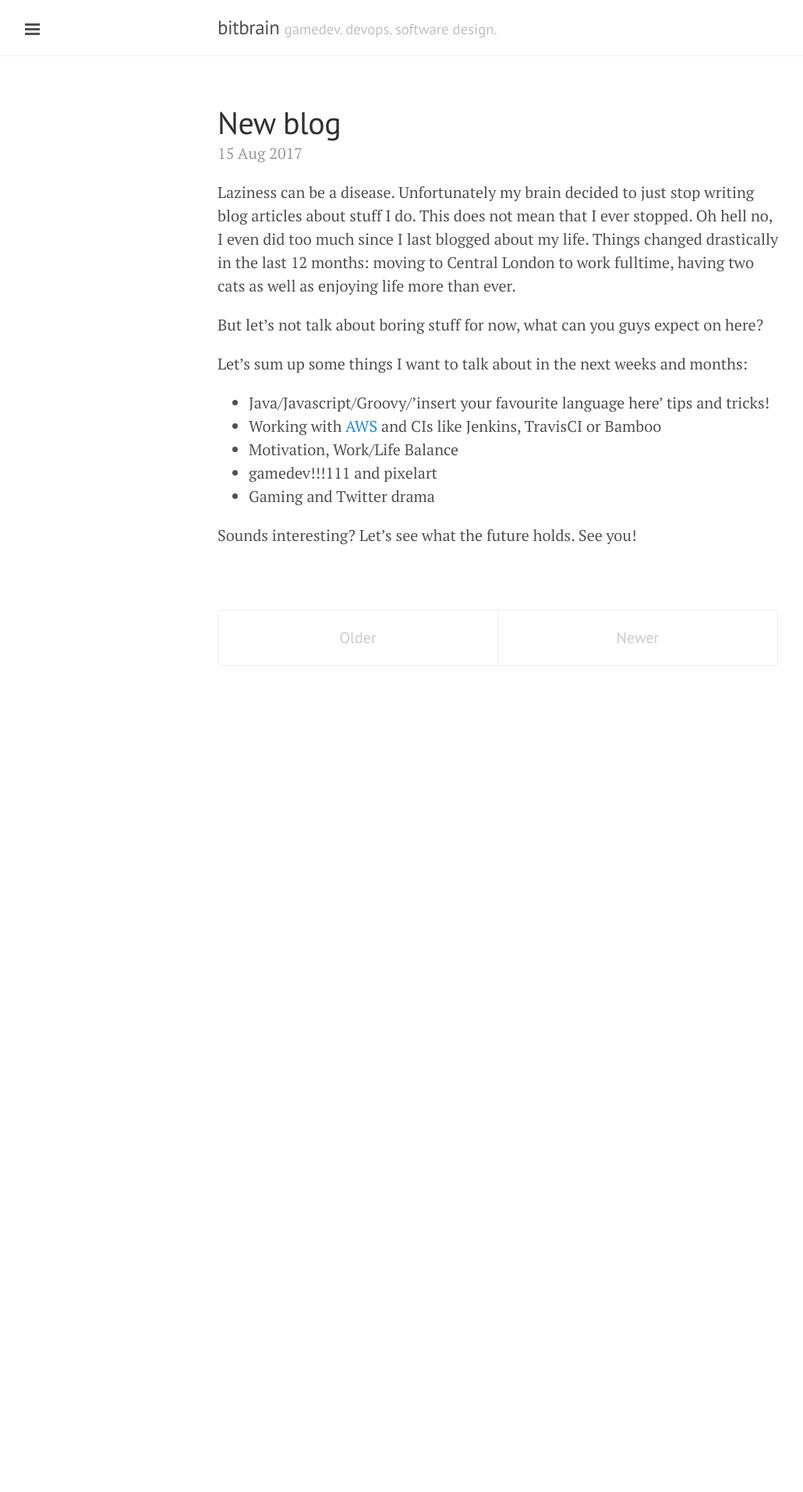
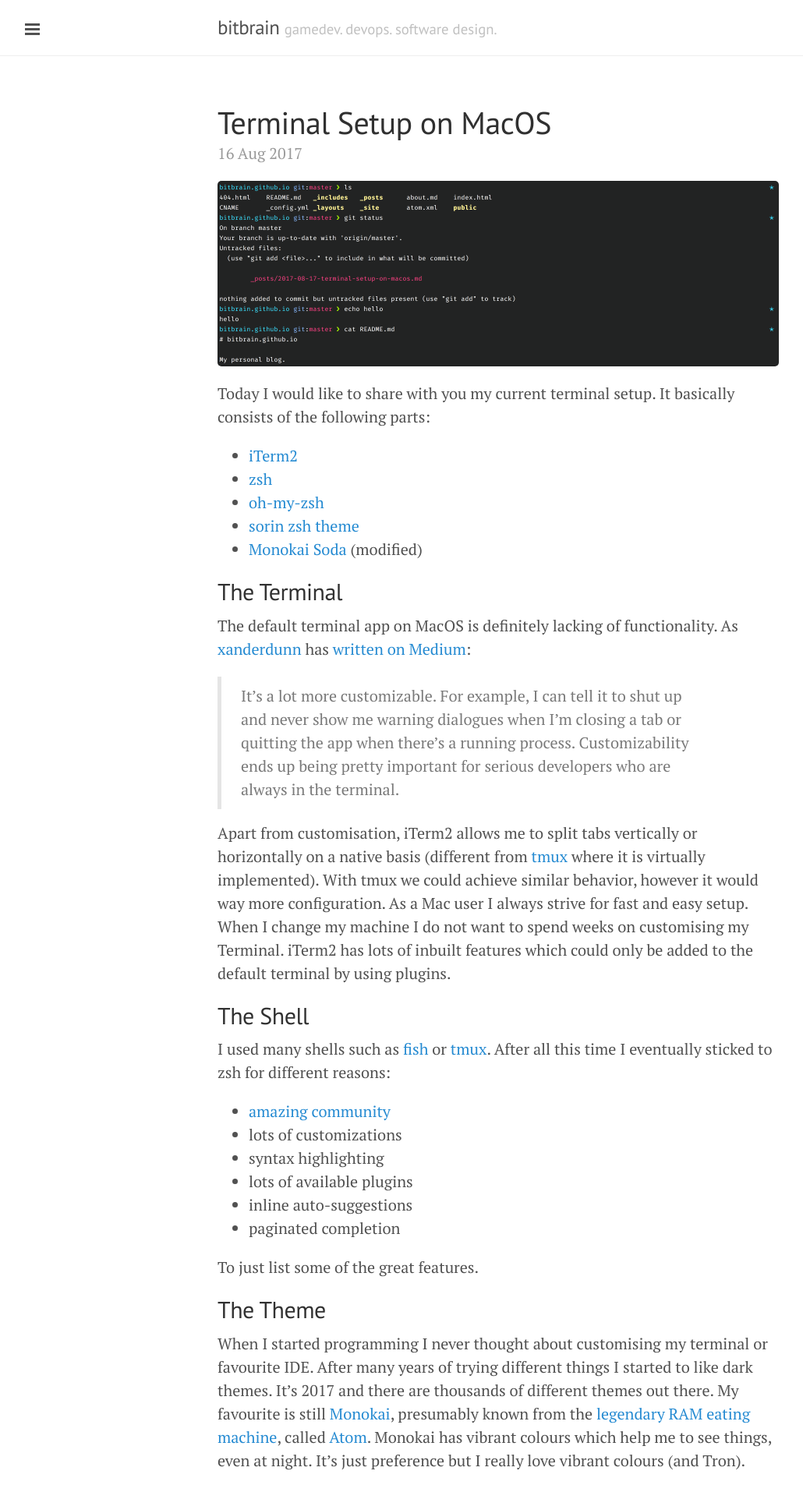
Before and after one commit to bitbrain/bitbrain.github.io, a Jekyll site: the page built from index.html, in a window 1280 px wide. Shown: the top 1914 px of the page at 78% size, without its empty margins (1-1031 px from the left). Built offline with Jekyll 4.4.1, drawn with Linux system fonts in a browser that asks for light colours; Markdown is read by kramdown in place of the engine named in the settings; the list of posts is cut into pages by our own code; before the commit the page ends 914 px from its top, so only the background shows below that; some of the changed text lies outside the part shown.

Commit message:
Published new blog post

```diff
--- a/_config.yml
+++ b/_config.yml
@@ -1,6 +1,5 @@
 # Dependencies
-markdown:         redcarpet
-pygments:         true
+highlighter:      pygments
 
 # Permalinks
 permalink:        pretty
@@ -15,6 +14,9 @@
   name:           'Miguel Gonzalez Sanchez'
   url:            https://twitter.com/bitbrain_
 
+plugins:
+                  - jekyll-paginate
+
 paginate:         5
 
 # Custom vars
--- /dev/null
+++ b/_posts/2017-08-16-terminal-setup-on-macos.md
@@ -0,0 +1,45 @@
+---
+layout: post
+title: Terminal Setup on MacOS
+---
+
+![terminal-example](/public/media/macos-terminal-example.png)
+
+Today I would like to share with you my current terminal setup. It basically consists of the following parts:
+
+* [iTerm2](https://www.iterm2.com)
+* [zsh](http://www.zsh.org)
+* [oh-my-zsh](http://ohmyz.sh)
+* [sorin zsh theme](https://cloud.githubusercontent.com/assets/2618447/6316762/51f34624-ba00-11e4-948a-6ac65a49f8c5.png)
+* [Monokai Soda](https://github.com/deepsweet/Monokai-Soda-iTerm) (modified)
+
+## The Terminal
+
+The default terminal app on MacOS is definitely lacking of functionality. As [xanderdunn](https://medium.com/@xanderdunn) has [written on Medium](https://medium.com/@xanderdunn/iterm2-vs-terminal-c06976f106ef):
+
+> It’s a lot more customizable. For example, I can tell it to shut up and never show me warning dialogues when I’m closing a tab or quitting the app when there’s a running process. Customizability ends up being pretty important for serious developers who are always in the terminal.
+
+Apart from customisation, iTerm2 allows me to split tabs vertically or horizontally on a native basis (different from [tmux](https://gist.github.com/simme/1297707) where it is virtually implemented). With tmux we could achieve similar behavior, however it would way more configuration. As a Mac user I always strive for fast and easy setup. When I change my machine I do not want to spend weeks on customising my Terminal. iTerm2 has lots of inbuilt features which could only be added to the default terminal by using plugins.
+
+## The Shell
+
+I used many shells such as [fish](https://fishshell.com/) or [tmux](https://gist.github.com/MohamedAlaa/2961058). After all this time I eventually sticked to zsh for different reasons:
+
+* [amazing community](http://ohmyz.sh/community)
+* lots of customizations
+* syntax highlighting
+* lots of available plugins
+* inline auto-suggestions
+* paginated completion
+
+To just list some of the great features.
+
+## The Theme
+
+When I started programming I never thought about customising my terminal or favourite IDE. After many years of trying different things I started to like dark themes. It's 2017 and there are thousands of different themes out there. My favourite is still [Monokai](https://atom.io/themes/monokai), presumably known from the [legendary RAM eating machine](https://josephg.com/blog/electron-is-flash-for-the-desktop), called [Atom](https://atom.io). Monokai has vibrant colours which help me to see things, even at night. It's just preference but I really love vibrant colours (and Tron).
+
+I use two different things for the appearance: the [Monokai Soda](https://github.com/deepsweet/Monokai-Soda-iTerm) theme for colours and the [sorin zsh theme](https://cloud.githubusercontent.com/assets/2618447/6316762/51f34624-ba00-11e4-948a-6ac65a49f8c5.png) theme for the terminal layout. Note that I made the colours of the Soda theme slightly brighter to have an increase in contrast.
+
+## Conclusion
+
+I hope you like my setup. Happy coding!
--- a/atom.xml
+++ b/atom.xml
@@ -1,5 +1,5 @@
 ---
-layout: nil
+layout: page
 ---
 
 <?xml version="1.0" encoding="utf-8"?>
--- a/public/css/poole.css
+++ b/public/css/poole.css
@@ -204,6 +204,7 @@
   display: block;
   margin: 0 0 1rem;
   border-radius: 5px;
+  max-width: 100%;
 }
 
 /* Tables */
```
Also changed, not shown: public/apple-touch-icon-144-precomposed.png, public/favicon.ico, public/media/macos-terminal-example.png (added).
